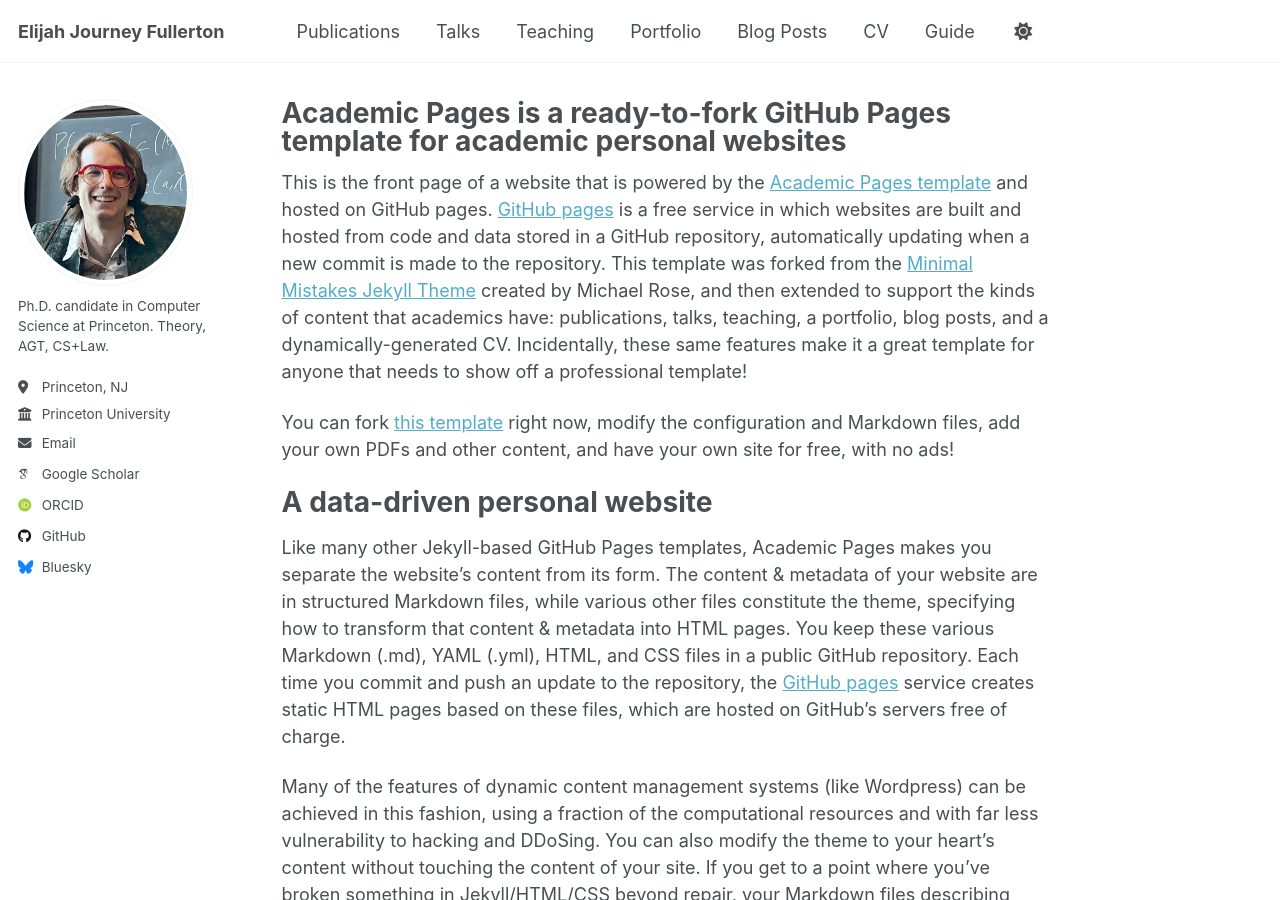
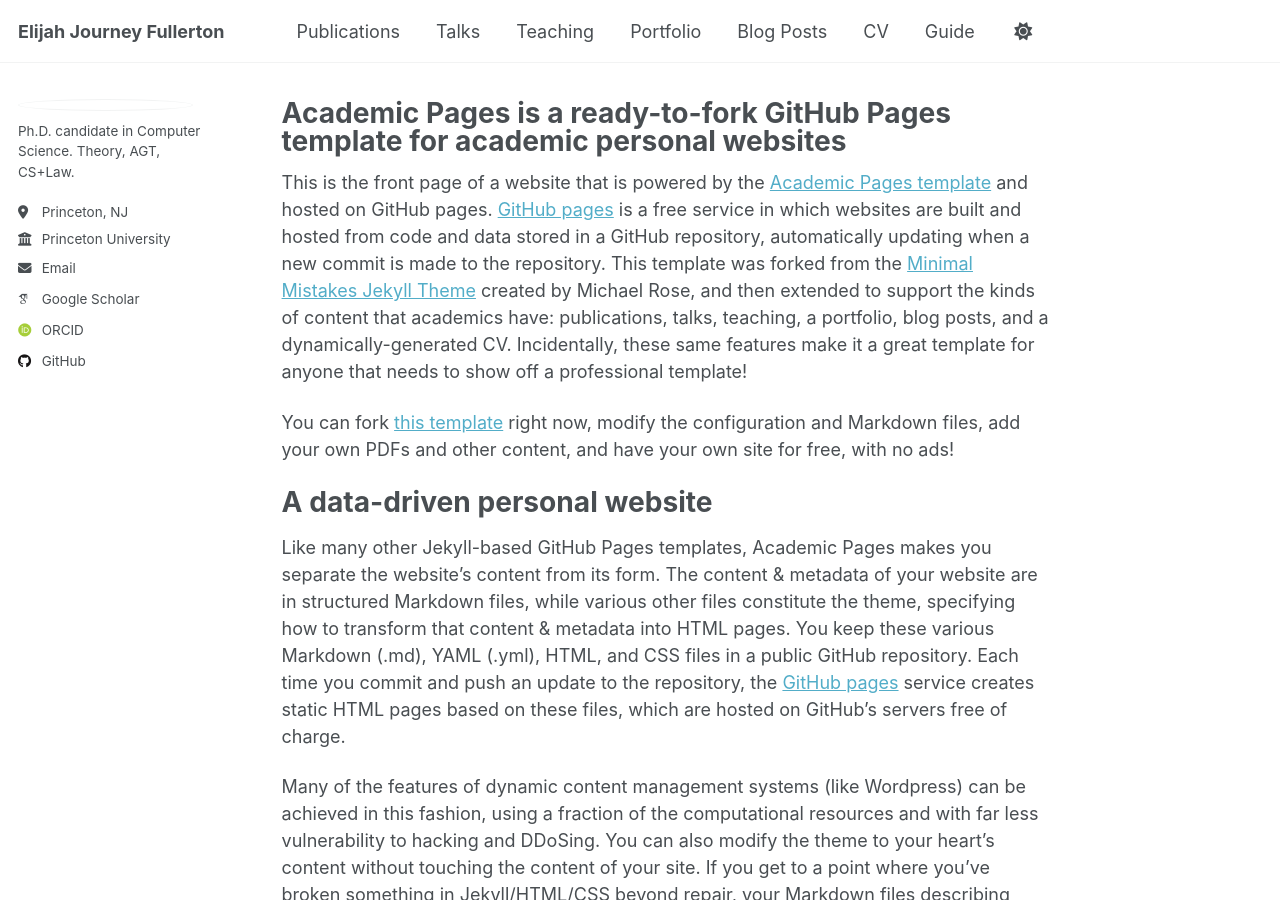
Before and after one commit to elijah-fullerton/elijah-fullerton.github.io, a Jekyll site: the page built from _pages/about.md, in a window 1280 px wide and 900 px high. Built offline with Jekyll 4.4.1, drawn with Linux system fonts in a browser that asks for light colours; some web fonts are replaced; a script that is not in the unit is left out.

Commit message:
Update _config.yml

```diff
--- a/_config.yml
+++ b/_config.yml
@@ -22,10 +22,10 @@
 #               Additional customization can be done by editing /_includes/author-profile.html
 author:
   # Biographic information
-  avatar           : "PrincetonProfile.jpg"
+  avatar           : "/images/PrincetonProfile.jpg"
   name             : #"Elijah Journey Fullerton"
   pronouns         : # example: "she/her"
-  bio              : "Ph.D. candidate in Computer Science at Princeton. Theory, AGT, CS+Law."
+  bio              : "Ph.D. candidate in Computer Science. Theory, AGT, CS+Law."
   location         : "Princeton, NJ"
   employer         : "Princeton University"
   uri              : # URL
@@ -47,13 +47,13 @@
   bitbucket        : # Username - Update with your username on the site
   codepen          : # Username
   dribbble         : # Username
-  github           : "academicpages"
+  github           : "https://github.com/elijah-fullerton"
   kaggle           : # Username
   stackoverflow    : # User number or user number and name (i.e., use "1" or "1/jeff-atwood")
 
   # Social media
   artstation       : # Username
-  bluesky          : "bsky.app" # Replace this with you Bluesky username
+  bluesky          : #"bsky.app" # Replace this with you Bluesky username
   facebook         : # Username
   flickr           : # Username
   foursquare       : # Username
```
